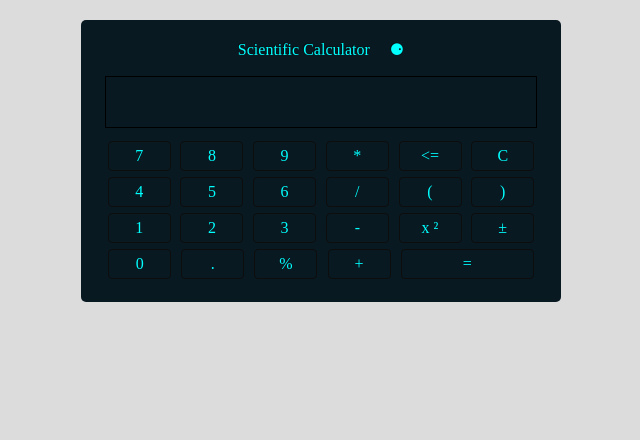
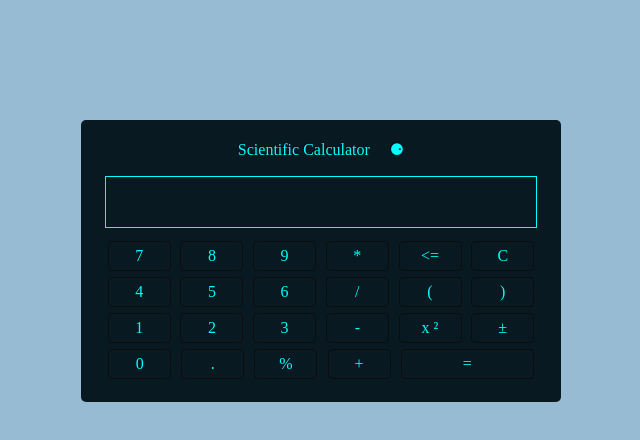
Before and after one commit to aoiaihara/Calculator, a plain HTML site: page index.html in a window 1280 px wide. Shown: the whole page, without its empty margins (319-959 px from the left). Drawn offline with nearby package versions, Linux system fonts and the light colour scheme.

Commit message:
Update index.html

```diff
--- a/index.html
+++ b/index.html
@@ -21,6 +21,7 @@ body {
     flex-wrap: wrap;
     justify-content: center;
     align-items: center;
+    margin: 100px auto;
 }
 
 .calculator {
@@ -94,17 +95,25 @@ button::-moz-focus-inner {
 
 /* Responsive */
 @media screen and (min-width: 800px) {
+    body {
+    background: #97bbd3;
+    }
+
     .calculator, .input, .toggle-button, .button {
         background-color:#091921 ;
     }
 
     .input {
         text-align: right;
+        border-color: cyan;
     }
 
 }
 
 @media screen and (max-width: 600px) {
+    body {
+    background: #eec0b3;
+  }
     .calculator {
         background-color:white ;
         color: rgb(153, 143, 143);
```
